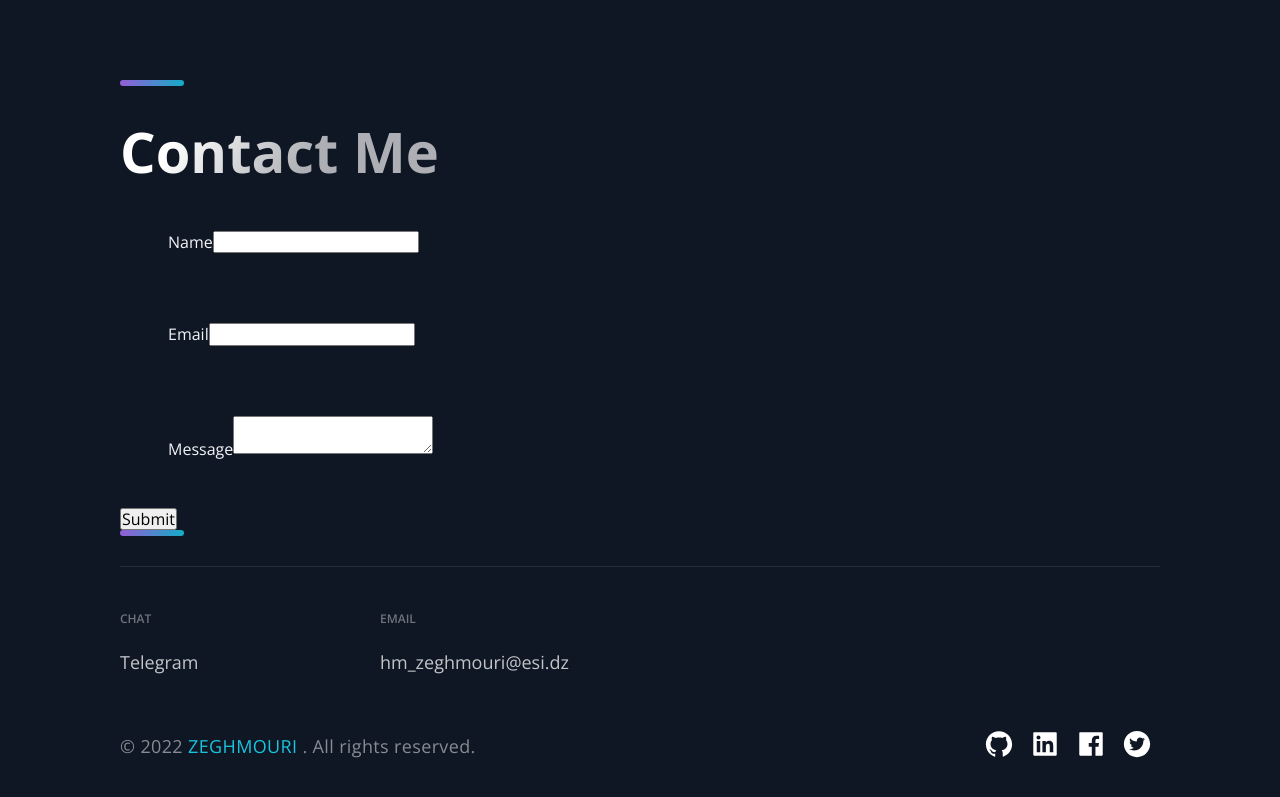
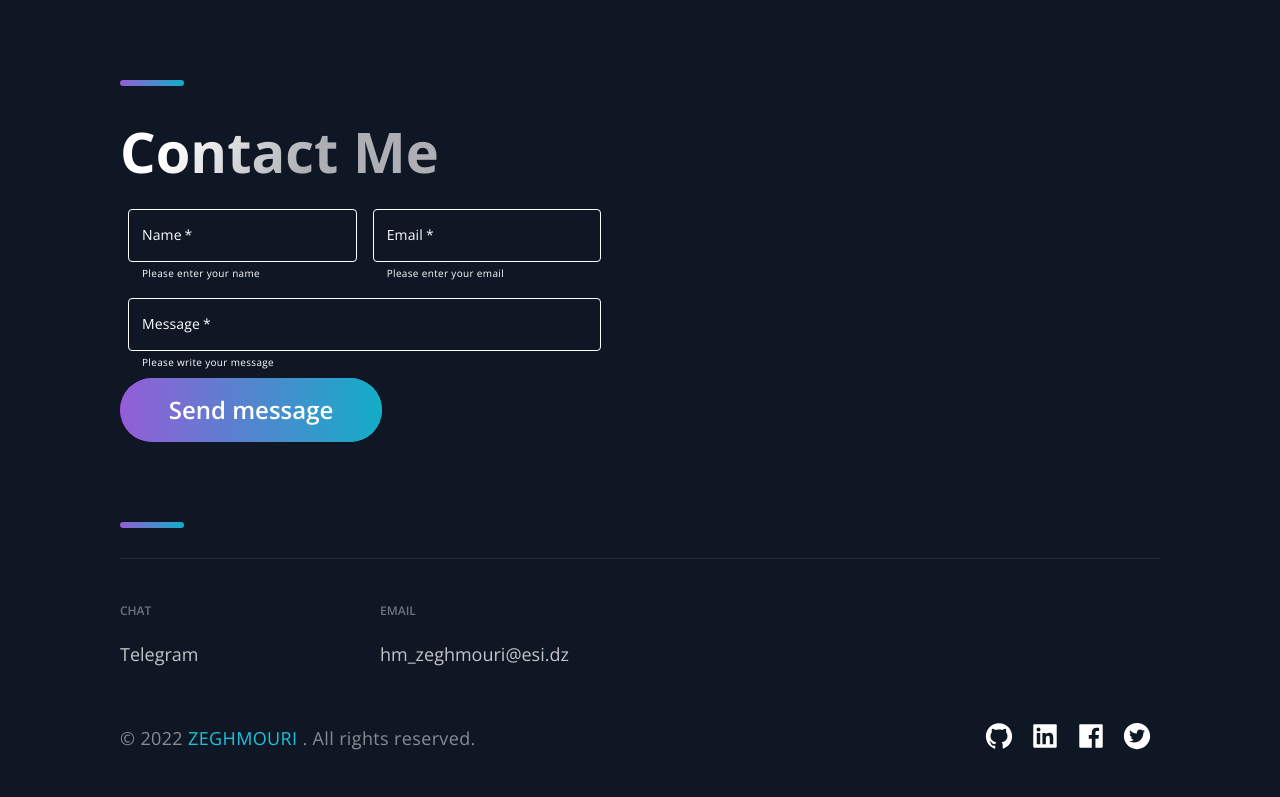
Before and after one commit to zeghmouri/my-portfolio, a Next.js app: page / in a window 1280 px wide. Shown: the part 2470-3267 px from the top of the page. Built offline with nearby package versions, Linux system fonts and the light colour scheme.

Commit message:
Styling the contact form

```diff
--- a/src/components/Contact/Contact.js
+++ b/src/components/Contact/Contact.js
@@ -1,6 +1,8 @@
 import {React, useState} from 'react'
-import { FormGroup } from './ContactStyles'
+import Button from '../../styles/GlobalComponents/Button';
 import { Section, SectionDivider, SectionTitle } from '../../styles/GlobalComponents';
+import Box from '@mui/material/Box';
+import CustomTextField from './ContactStyles';
 
 
 export default function Contact() {
@@ -17,10 +19,10 @@ export default function Contact() {
         email,
         message
     }
-    const res = await fetch('/api/contact', {
+   /*const res = await fetch('/api/contact', {
         method: 'POST',
         headers: {
-          'Accept': 'application/json, text/plain, */*',
+          'Accept': 'application/json, text/plain, **',
           'Content-Type': 'application/json'
         },
         body: JSON.stringify(data)
@@ -32,28 +34,54 @@ export default function Contact() {
           setName('')
           setEmail('')
           setMessage('')
-        }
-
+        }*/
+        setName('')
+        setEmail('')
+        setMessage('')
 
   }
   return (
     <Section id="contact">
       <SectionTitle>Contact Me</SectionTitle>
-    < form >
-    < FormGroup>
-      < label htmlFor='name'>Name</label>
-      < input type='text' name='name' value={name} onChange={(e)=>{setName(e.target.value)}}/>
-    </FormGroup>
-    < FormGroup >
-      < label htmlFor='email'>Email</label>
-      < input type='email' name='email' value={email} onChange={(e)=>{setEmail(e.target.value)}}/>
-    </FormGroup>
-    < FormGroup >
-      < label htmlFor='message'>Message</label>
-      < textarea type='text' name='message' value={message} onChange={(e)=>{setMessage(e.target.value)}}/>
-    </FormGroup>
-    < input type='submit' onClick={(e)=>{handleSubmit(e)}}/>
-    </form >
+      <Box
+      component="form"
+      sx={{
+        '& .MuiTextField-root': { m: 1, width: '25ch' },
+      }}
+      noValidate
+      autoComplete="off"
+    >
+          <CustomTextField
+          required
+          id="name"
+          label="Name"
+          helperText="Please enter your name"
+          value={name}
+          type="text"
+          onChange={(e)=>{setName(e.target.value)}}
+        />
+      <CustomTextField
+          required
+          id="email"
+          label="Email"
+          helperText="Please enter your email"
+          value={email}
+          type="email"
+          onChange={(e)=>{setEmail(e.target.value)}}
+        /><br/>
+      <CustomTextField
+          required
+          message
+          id="message"
+          label="Message"
+          helperText="Please write your message"
+          multiline
+          maxRows={4}
+          value={message}
+          onChange={(e)=>{setMessage(e.target.value)}}
+       />
+    <Button type='submit' onClick={(e)=>{handleSubmit(e)}}> Send message</Button>
+    </Box>
     <SectionDivider />
   </Section>
   )
--- a/src/components/Contact/ContactStyles.js
+++ b/src/components/Contact/ContactStyles.js
@@ -1,4 +1,6 @@
 import styled from "styled-components"
+import TextField from '@mui/material/TextField';
+
 
 export const FormGroup = styled.section`
 	width: calc(100vw - 96px);
@@ -13,3 +15,41 @@ export const FormGroup = styled.section`
     width: calc(100vw - 32px);
   }
 `
+const CustomTextField=styled(TextField)`
+
+  & .MuiOutlinedInput-root {
+    color: white;
+    font-size:14px;
+    font-family: ${props => props.theme.fonts.main};
+    width:${(props) => props.message ? '207%' : '100%'};
+    & fieldset {
+      border-color: white;
+    }
+    &:hover fieldset {
+      border-color: white;
+    }
+    &.Mui-focused fieldset {
+      border-color: white;
+    }
+  }
+ & .MuiFormHelperText-root{
+   color:white;
+   font-family: ${props => props.theme.fonts.main};
+   font-size: 10px;
+ }
+  & label.Mui-focused {
+    color: white;
+  }
+  & label {
+    color: white;
+    font-size:14px;
+    font-family: ${props => props.theme.fonts.main};
+
+  }
+  @media ${props => props.theme.breakpoints.sm}{
+    & .MuiOutlinedInput-root {
+      width:87vw;
+    }
+  }
+`;
+export default CustomTextField;
```
